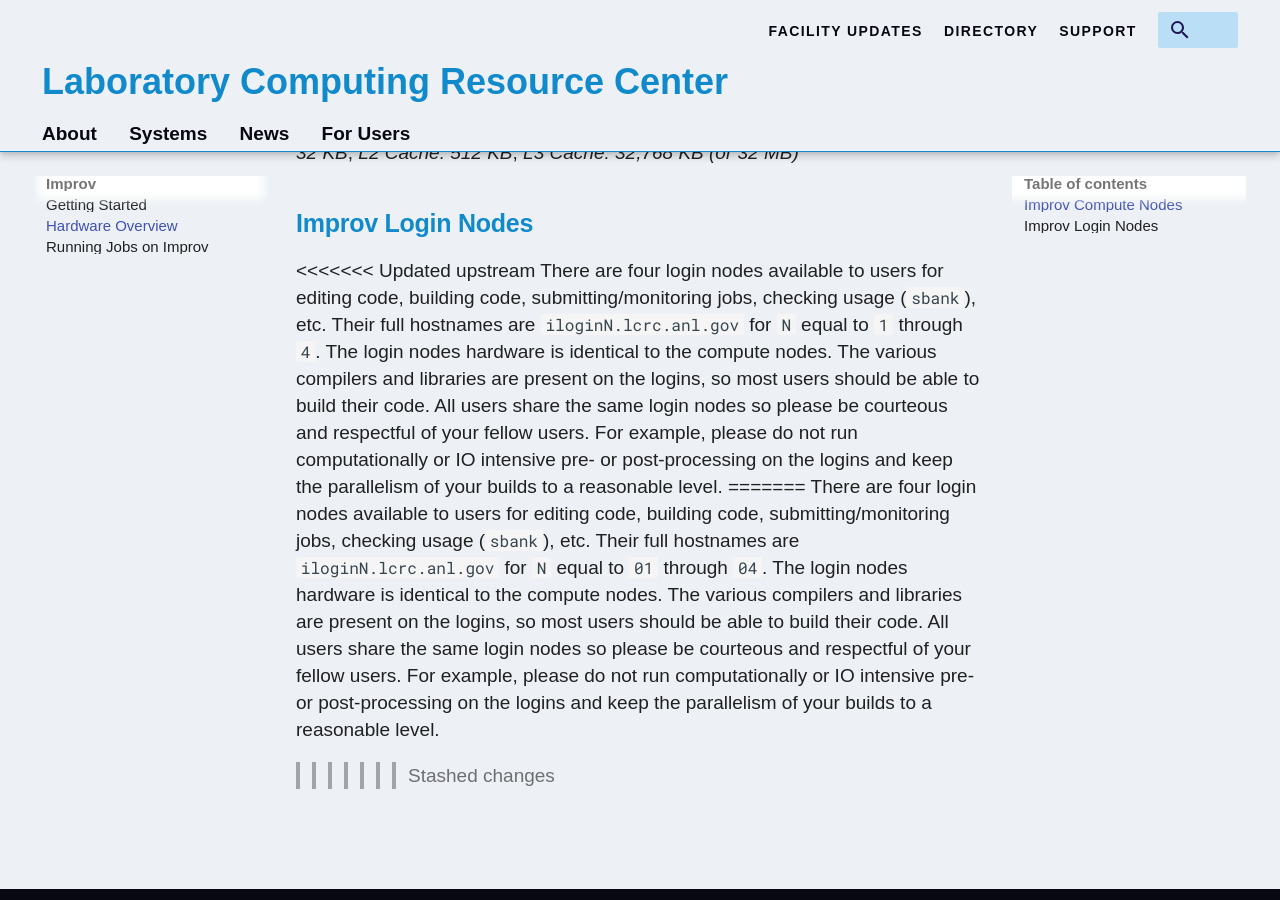
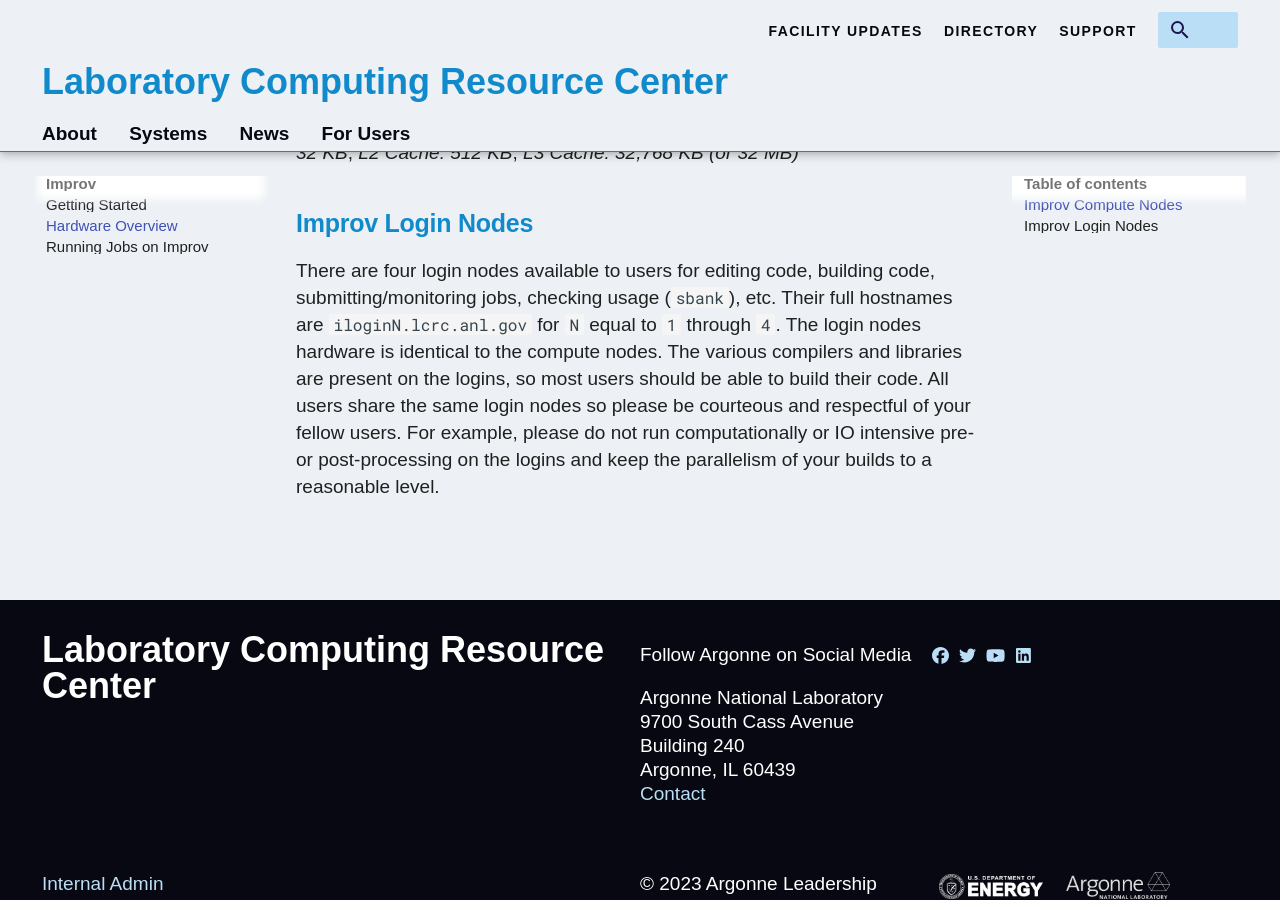
Before and after one commit to argonne-lcrc/user-guides, an MkDocs documentation site: the page built from docs/improv/hardware-overview-improv.md, in a window 1280 px wide and 900 px high, scrolled down 792 px. Built offline with MkDocs 1.6.1 and Material for MkDocs 9.7.7, drawn with Linux system fonts in a browser that asks for light colours; some web fonts are replaced; comment, search, counter and statistics services are not loaded.

Commit message:
Remove git conflict message

```diff
--- a/docs/improv/hardware-overview-improv.md
+++ b/docs/improv/hardware-overview-improv.md
@@ -16,8 +16,4 @@
 
 ## Improv Login Nodes
 
-<<<<<<< Updated upstream
 There are four login nodes available to users for editing code, building code, submitting/monitoring jobs, checking usage (`sbank`), etc. Their full hostnames are `iloginN.lcrc.anl.gov` for `N` equal to `1` through `4`.  The login nodes hardware is identical to the compute nodes. The various compilers and libraries are present on the logins, so most users should be able to build their code. All users share the same login nodes so please be courteous and respectful of your fellow users. For example, please do not run computationally or IO intensive pre- or post-processing on the logins and keep the parallelism of your builds to a reasonable level.
-=======
-There are four login nodes available to users for editing code, building code, submitting/monitoring jobs, checking usage (`sbank`), etc. Their full hostnames are `iloginN.lcrc.anl.gov` for `N` equal to `01` through `04`.  The login nodes hardware is identical to the compute nodes. The various compilers and libraries are present on the logins, so most users should be able to build their code. All users share the same login nodes so please be courteous and respectful of your fellow users. For example, please do not run computationally or IO intensive pre- or post-processing on the logins and keep the parallelism of your builds to a reasonable level.
->>>>>>> Stashed changes
```
